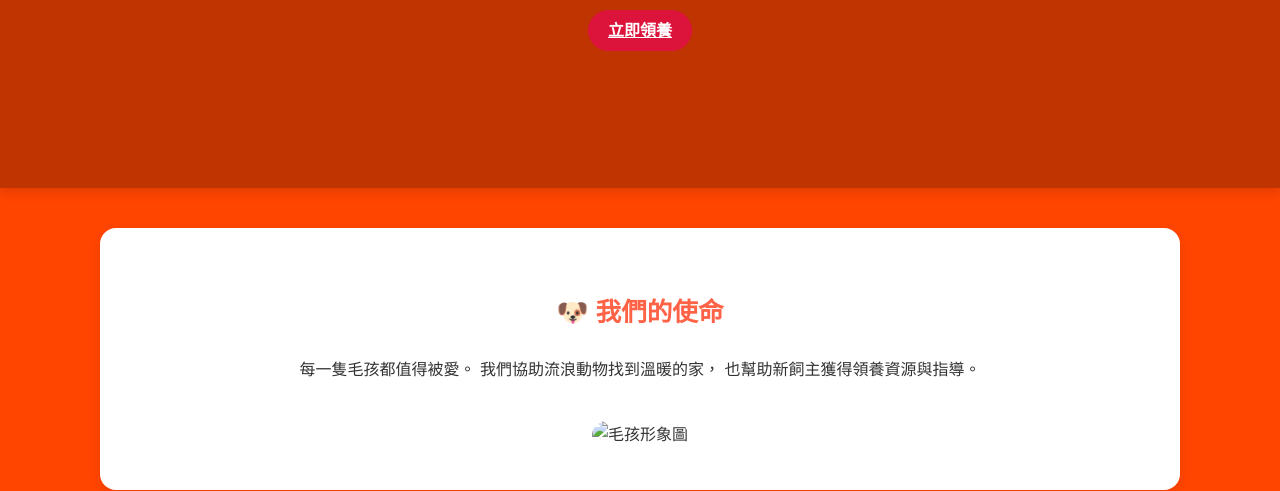
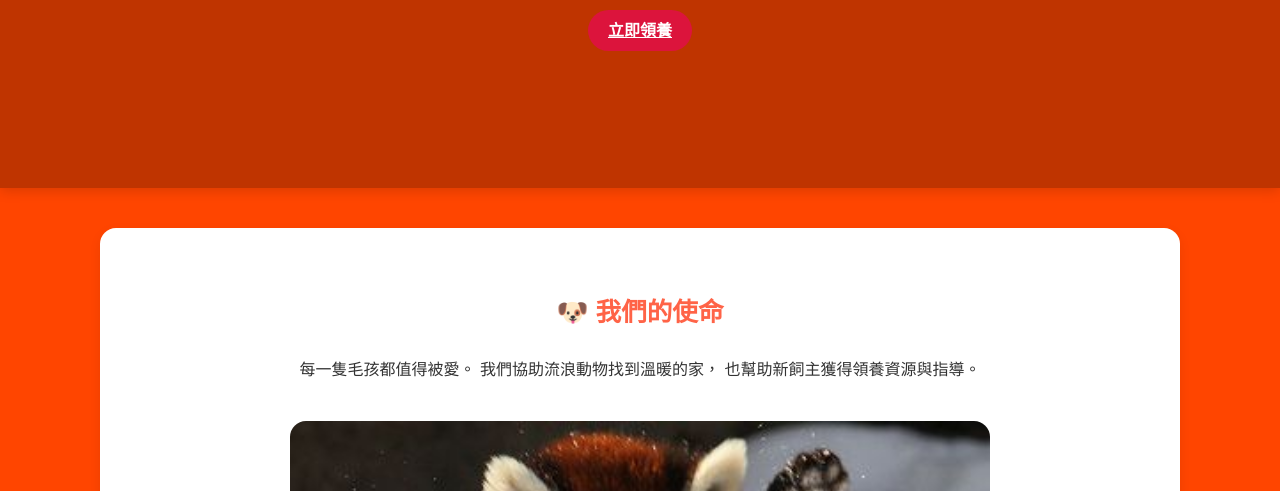
Before and after one commit to kpzc-dev/ai-class-week-7, a plain HTML site: page index.html in a window 1280 px wide. Shown: the part 309-800 px from the top of the page. Drawn offline with Linux system fonts and the light colour scheme.

Commit message:
Update index.html

```diff
--- a/index.html
+++ b/index.html
@@ -27,7 +27,7 @@
     <p>每一隻毛孩都值得被愛。
       我們協助流浪動物找到溫暖的家，
       也幫助新飼主獲得領養資源與指導。</p>
-    <img src="images/adoption.jpg" alt="毛孩形象圖" style="width:70%;border-radius:16px;margin-top:20px;">
+    <img src="image/adoption.jpg" alt="毛孩形象圖" style="width:70%;border-radius:16px;margin-top:20px;">
   </div>
 
   <footer>
```
